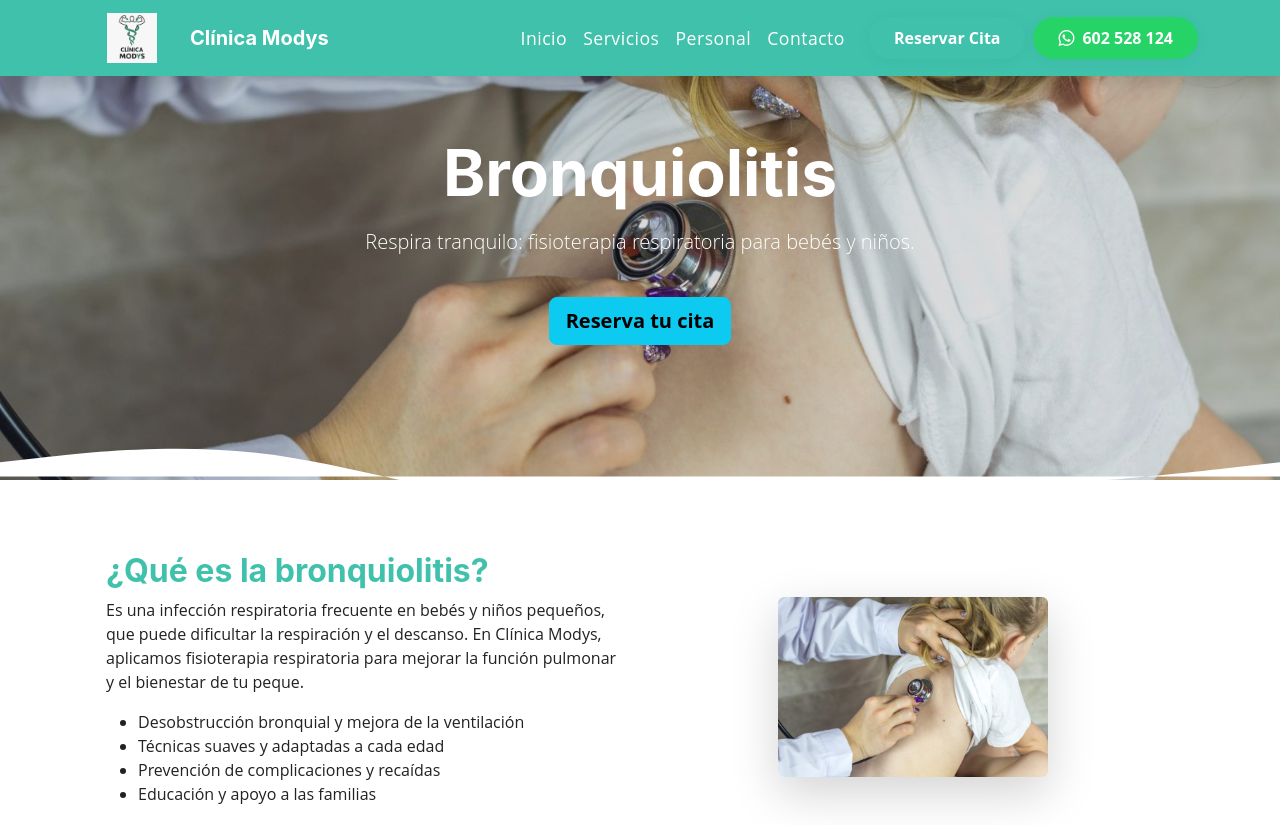
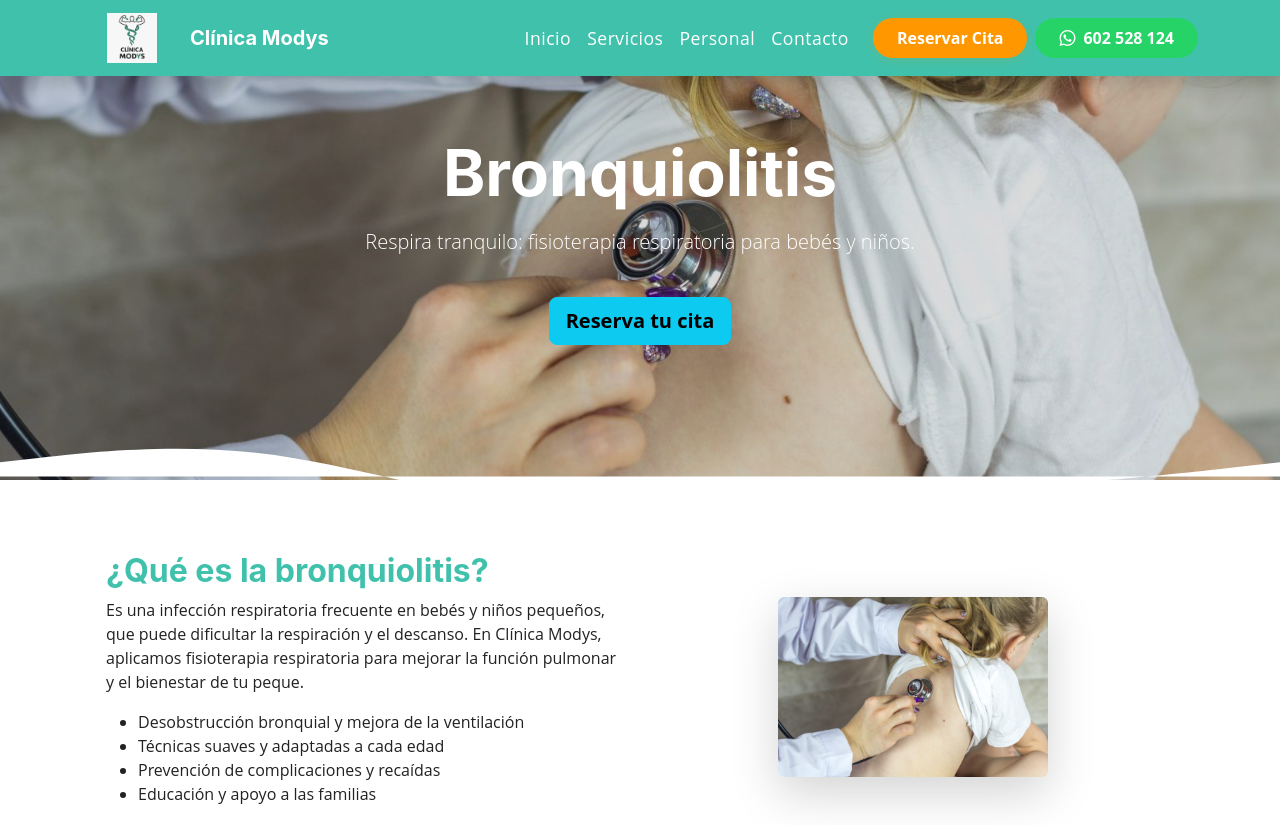
Before and after one commit to Antojo02/Modys-Bueno, a plain HTML site: page bronquiolitis.html in a window 1280 px wide. Shown: the top 825 px of the page. Drawn offline with nearby package versions, Linux system fonts and the light colour scheme.

Commit message:
Actualizar botones de WhatsApp en múltiples páginas y cambiar el color del botón de reserva a naranja

```diff
--- a/bronquiolitis.html
+++ b/bronquiolitis.html
@@ -38,12 +38,9 @@
                        href="reserva.html">Reservar Cita</a>
                 </li>
                 <li class="nav-item ms-lg-2 mt-3 mt-lg-0">
-                    <a class="btn btn-reserva-cita fw-bold rounded-pill px-4 py-2 d-flex align-items-center justify-content-center"
-                       href="https://wa.me/34602528124"
-                       target="_blank"
-                       aria-label="WhatsApp"
-                       style="background-color: #25D366; color: #fff; font-size: 1rem;">
-                        <i class="bi bi-whatsapp me-2"></i> 602 528 124
+                    <a class="btn btn-whatsapp fw-bold rounded-pill px-4 py-2 d-flex align-items-center justify-content-center"
+                       href="https://wa.me/34602528124" target="_blank">
+                       <i class="bi bi-whatsapp me-2"></i> 602 528 124
                     </a>
                 </li>
             </ul>
--- a/css/estilos.css
+++ b/css/estilos.css
@@ -6,6 +6,7 @@
   --fuente-principal: 'Open Sans', Arial, Helvetica, sans-serif;
   --fuente-header: 'Inter', Arial, Helvetica, sans-serif;
   --color-primario: #40C1AC;
+  --color-reserva: #ff9800; /* Naranja */
 }
 .bg-modys-primary {
   background-color: var(--modys-primary) !important;
@@ -66,21 +67,25 @@
   color: var(--modys-accent) !important;
   text-shadow: 0 2px 8px rgba(42, 157, 143, 0.15);
 }
+/* Botón RESERVAR CITA naranja */
 .btn-reserva-cita {
-  background: var(--modys-primary);
+  background: var(--color-reserva) !important;
   color: #fff !important;
   border-radius: 50px;
   padding: 10px 28px;
   font-size: 1.1rem;
-  box-shadow: 0 2px 12px rgba(42, 157, 143, 0.15);
+  box-shadow: 0 2px 12px rgba(255, 152, 0, 0.15);
   transition: background 0.2s, box-shadow 0.2s;
+  font-weight: bold;
+  border: none;
 }
 .btn-reserva-cita:hover {
-  background: #21867a;
+  background: #e65100 !important;
   color: #fff !important;
-  box-shadow: 0 4px 24px rgba(42, 157, 143, 0.25);
+  box-shadow: 0 4px 24px rgba(255, 152, 0, 0.25);
   text-decoration: none;
 }
+
 /* Mapa ocupa todo el alto de la tarjeta */
 .card-body.p-0 {
     height: 100%;
```
Also changed, not shown: colico-lactante.html (+3 -6 lines), contacto.html (+3 -6 lines), evaluacion-corporal.html (+3 -6 lines), fisioterapia-pediatrica.html (+3 -6 lines), index.html (+3 -6 lines), neonatologia.html (+3 -6 lines), nutricion-clinica.html (+3 -6 lines), nutricion-deportiva.html (+3 -6 lines), nutricion-embarazo.html (+3 -6 lines), nutricion-pediatrica.html (+3 -6 lines), personal.html (+3 -6 lines), politica-privacidad.html (+3 -6 lines), reserva.html (+3 -6 lines), servicios.html (+3 -6 lines).
